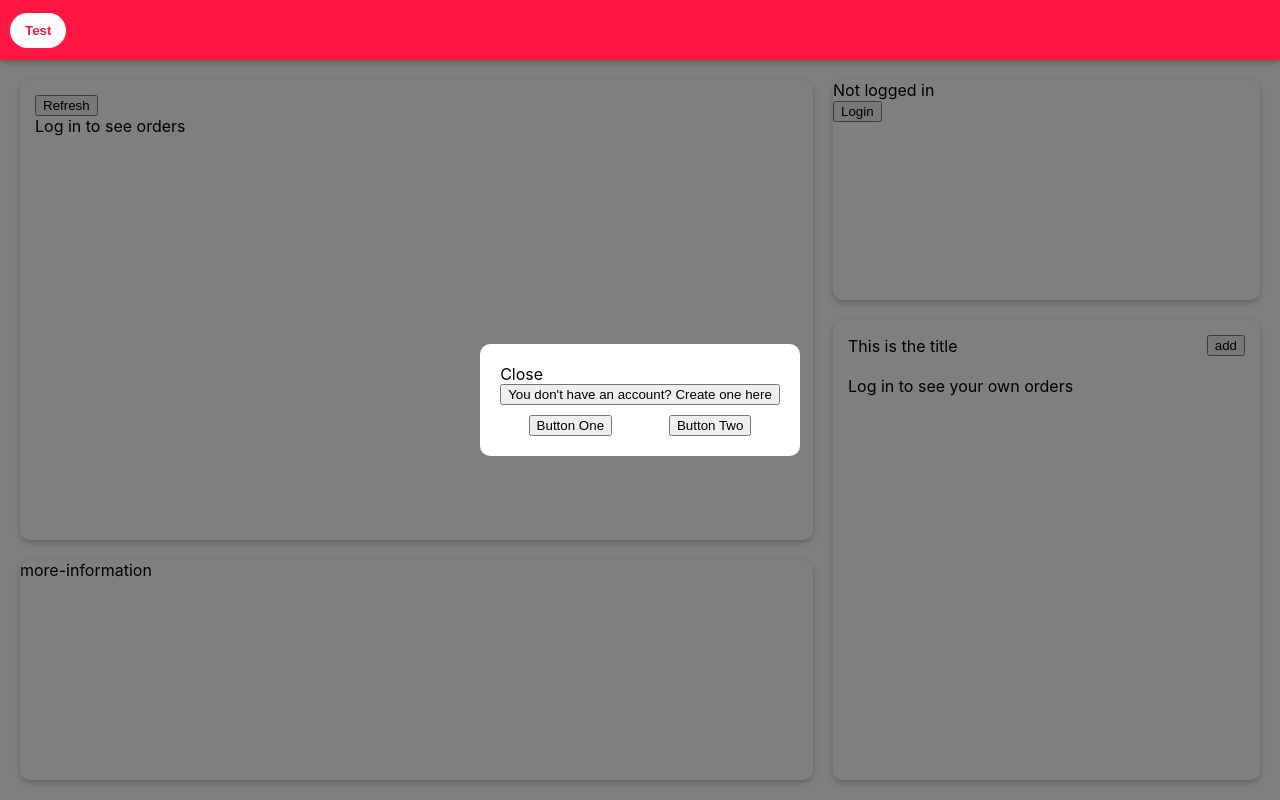
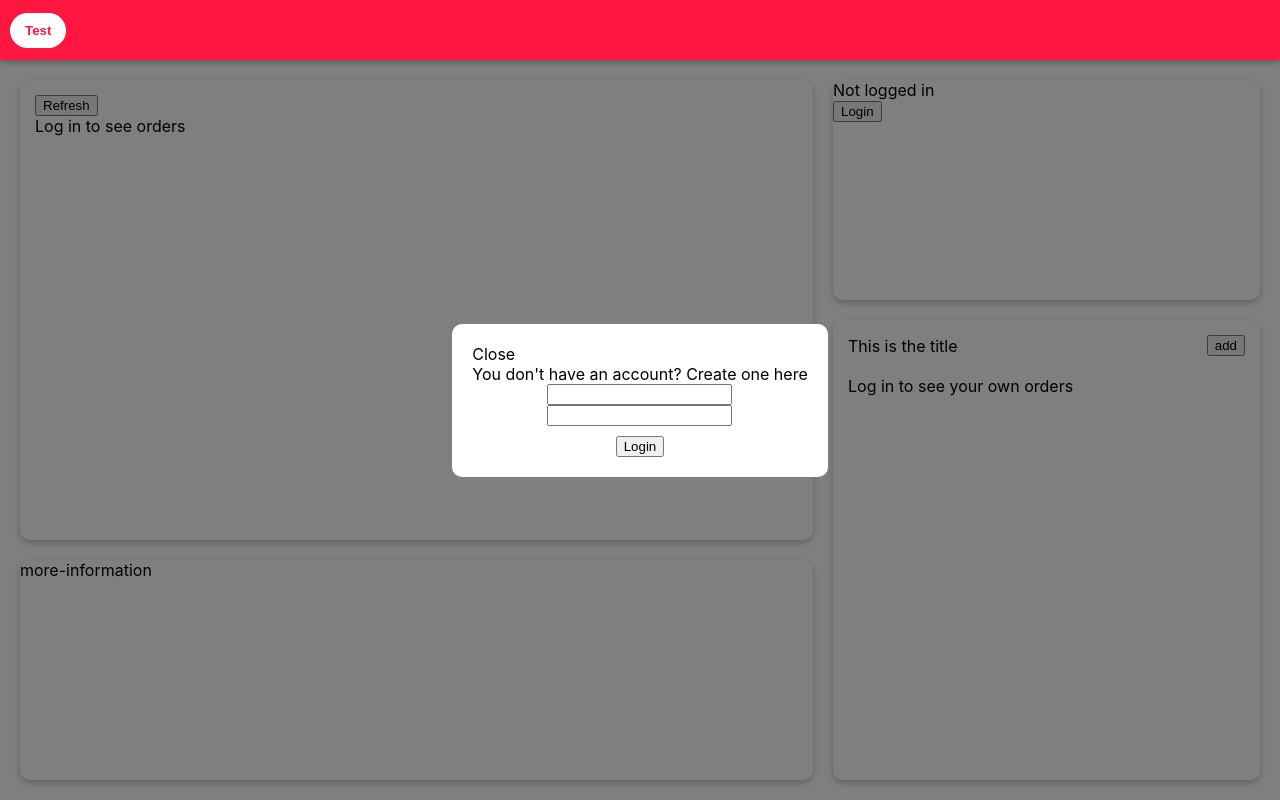
Before and after one commit to OfficialPhilcomm/service-market, a React (Create React App) app: page / in a window 1280 px wide. Built offline with nearby package versions, Linux system fonts and the light colour scheme; the HTML template or start-up script is replaced by a standard one.

Commit message:
Add working login popup

```diff
--- a/src/components/layout/all_orders/AllOrders.js
+++ b/src/components/layout/all_orders/AllOrders.js
@@ -3,7 +3,6 @@ import "./AllOrders.css";
 import axios from "axios";
 import OrderBox from "../order/OrderBox";
 import { ApplicationContext } from "../../../contexts/ApplicationContext";
-import AuthPopup from "../../popups/AuthPopup";
 
 export default class AllOrders extends Component {
   static contextType = ApplicationContext;
--- a/src/components/layout/main/Main.js
+++ b/src/components/layout/main/Main.js
@@ -6,7 +6,7 @@ import MyOrders from "../my_orders/MyOrders";
 
 import "./Main.css";
 import { ApplicationContext } from "../../../contexts/ApplicationContext";
-import AuthPopup from "../../popups/AuthPopup";
+import AuthPopup from "../../popups/auth_popup/AuthPopup";
 
 export default class Main extends Component {
   static contextType = ApplicationContext;
--- a/src/components/popups/AuthPopup.js
+++ /dev/null
@@ -1,38 +0,0 @@
-import React, { Component } from "react";
-import { ApplicationContext } from "../../contexts/ApplicationContext";
-import "./Popup.css";
-import CloseablePopup from "./CloseablePopup";
-
-export default class AuthPopup extends Component {
-  static contextType = ApplicationContext;
-
-  state = {
-    loginOpen: true,
-  };
-
-  switchLoginOpen = () => {
-    this.setState({ loginOpen: !this.state.loginOpen });
-  };
-
-  render() {
-    return (
-      <CloseablePopup>
-        <div className="content">
-          <button onClick={this.switchLoginOpen}>
-            {this.state.loginOpen ? (
-              <React.Fragment>
-                You don't have an account? Create one here
-              </React.Fragment>
-            ) : (
-              <React.Fragment>Back to login</React.Fragment>
-            )}
-          </button>
-        </div>
-        <div className="buttons">
-          <button>Button One</button>
-          <button>Button Two</button>
-        </div>
-      </CloseablePopup>
-    );
-  }
-}
--- /dev/null
+++ b/src/components/popups/auth_popup/AuthPopup.css
@@ -0,0 +1,3 @@
+.auth-popup-register-switch {
+  cursor: pointer;
+}
--- /dev/null
+++ b/src/components/popups/auth_popup/AuthPopup.js
@@ -0,0 +1,68 @@
+import React, { Component } from "react";
+import { ApplicationContext } from "../../../contexts/ApplicationContext";
+import "../Popup.css";
+import CloseablePopup from "../CloseablePopup";
+import "./AuthPopup.css";
+
+export default class AuthPopup extends Component {
+  static contextType = ApplicationContext;
+
+  state = {
+    loginOpen: true,
+  };
+
+  switchLoginOpen = () => {
+    this.setState({ loginOpen: !this.state.loginOpen });
+  };
+
+  login = () => {
+    const un = this.loginUsername.value;
+    const pw = this.loginPassword.value;
+
+    this.context.login(un, pw);
+  };
+
+  render() {
+    return (
+      <CloseablePopup>
+        <div className="content">
+          <span
+            className="auth-popup-register-switch"
+            onClick={this.switchLoginOpen}
+          >
+            {this.state.loginOpen ? (
+              <React.Fragment>
+                You don't have an account? Create one here
+              </React.Fragment>
+            ) : (
+              <React.Fragment>Back to login</React.Fragment>
+            )}
+          </span>
+          {this.state.loginOpen ? (
+            <React.Fragment>
+              <input
+                type="text"
+                name="username"
+                ref={(input) => (this.loginUsername = input)}
+              />
+              <input
+                type="text"
+                name="password"
+                ref={(input) => (this.loginPassword = input)}
+              />
+            </React.Fragment>
+          ) : (
+            <div>Register open</div>
+          )}
+        </div>
+        <div className="buttons">
+          {this.state.loginOpen ? (
+            <button onClick={this.login}>Login</button>
+          ) : (
+            <button>Register</button>
+          )}
+        </div>
+      </CloseablePopup>
+    );
+  }
+}
--- a/src/contexts/ApplicationContext.js
+++ b/src/contexts/ApplicationContext.js
@@ -14,7 +14,7 @@ class ApplicationContextProvider extends Component {
   };
 
   login = async (u, p) => {
-    const result = await BackendAPI.login("Philcomm", "");
+    const result = await BackendAPI.login(u, p);
 
     if (result.success) {
       this.setState({
```
